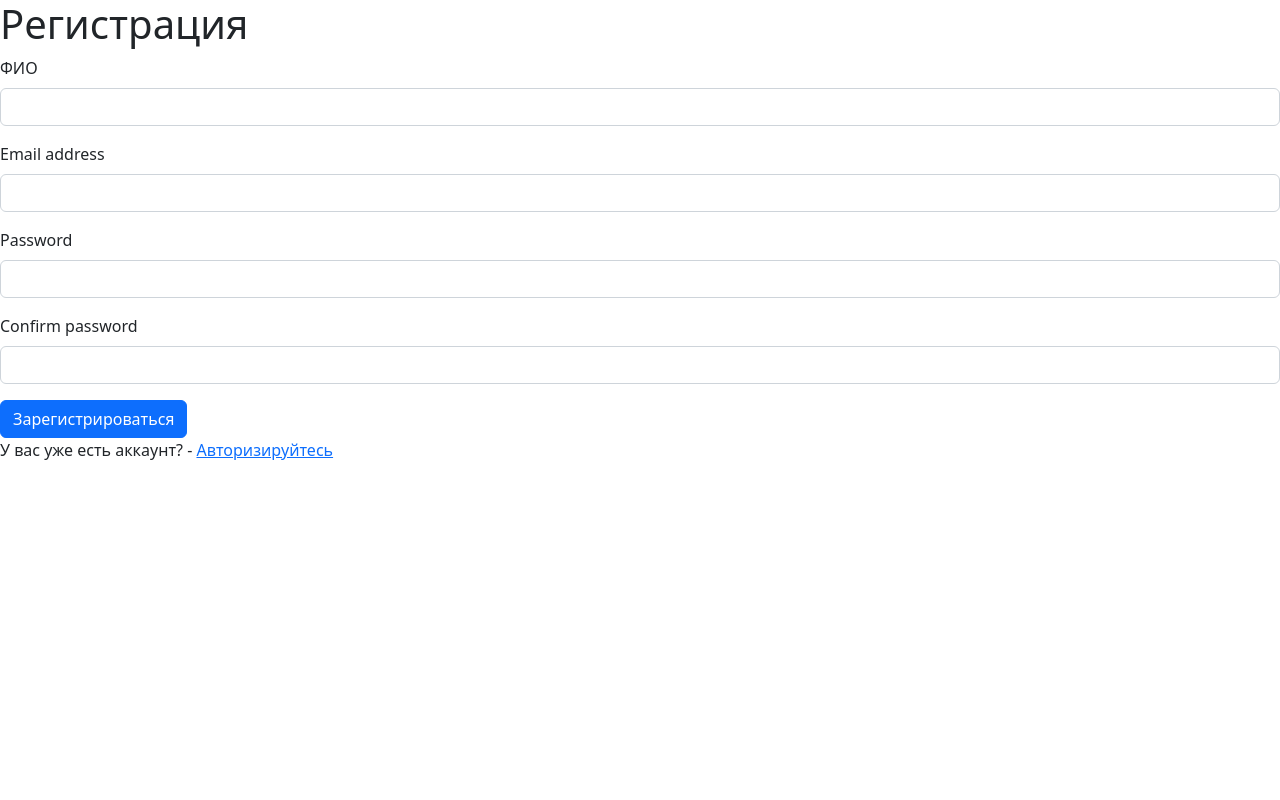
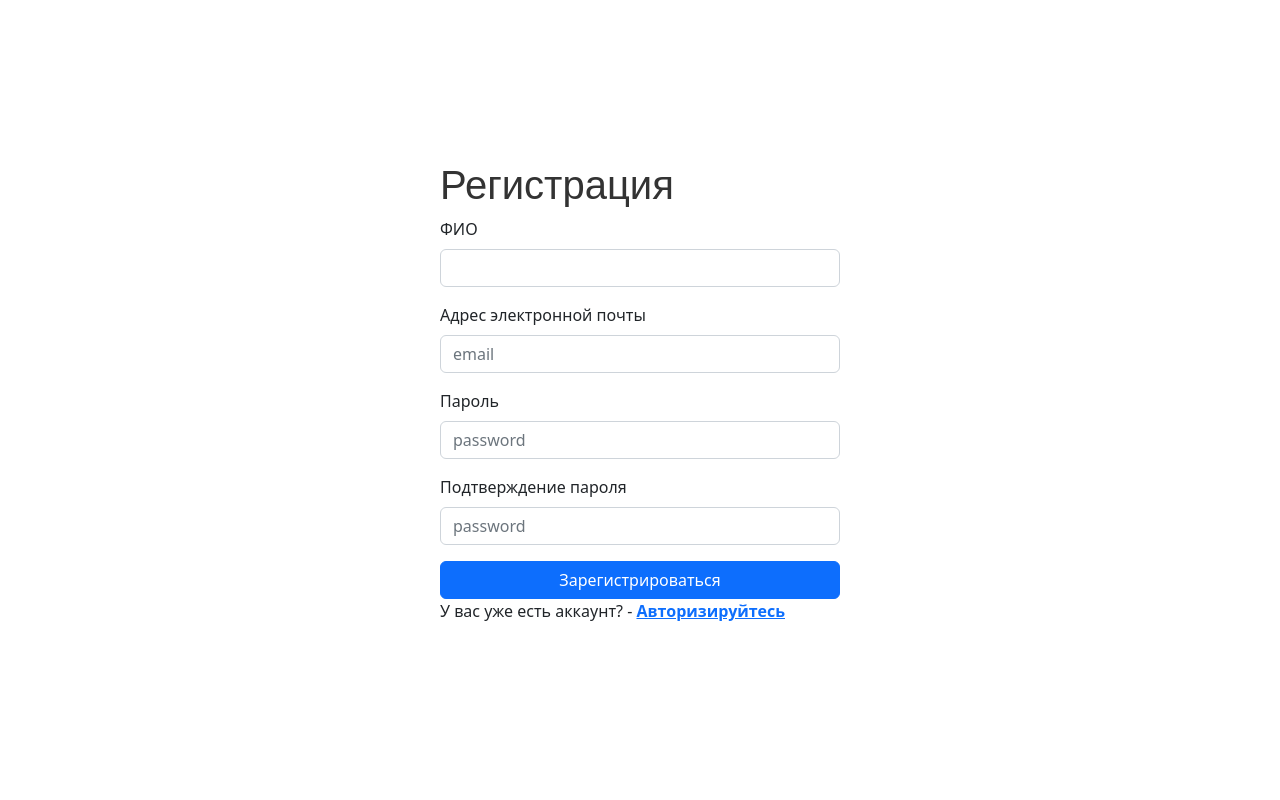
Before and after one commit to CyberJack7/careauto.ru, a PHP site: page /reg_page.php in a window 1280 px wide. Run offline with PHP 8.4, Linux system fonts and the light colour scheme.

Commit message:
Add main.css and Do some design.

```diff
--- /dev/null
+++ b/assets/css/main.css
@@ -0,0 +1,52 @@
+/* * {
+  margin: 0;
+  padding: 0;
+  box-sizing: border-box;
+} */
+
+h1,
+h2,
+h3,
+h4,
+h5,
+h6 {
+  font-family: Arial, Helvetica, sans-serif;
+  font-weight: 300;
+  color: #333;
+}
+
+body {
+  background-color: #f2f2f2;
+  height: 100vh;
+  display: flex;
+  align-items: center;
+  justify-content: center;
+  font-family: Helvetica, sans-serif;
+  color: #555;
+  font-weight: 300;
+  font-size: 16px;
+}
+
+a {
+  color: #7c9ab7;
+  font-weight: bold;
+  text-decoration: none;
+}
+
+p {
+  margin: 10px 0;
+}
+
+form {
+  display: flex;
+  flex-direction: column;
+  width: 400px;
+}
+
+input {
+  margin: 10px 0;
+  padding: 10px;
+  border: unset;
+  border-bottom: 2px solid #e3e3e3;
+  outline: none;
+}
--- a/reg_page.php
+++ b/reg_page.php
@@ -10,31 +10,45 @@ session_start();
     <meta charset="UTF-8" />
     <meta http-equiv="X-UA-Compatible" content="IE=edge" />
     <meta name="viewport" content="width=device-width, initial-scale=1.0" />
-    <link href="https://cdn.jsdelivr.net/npm/bootstrap@5.2.2/dist/css/bootstrap.min.css" rel="stylesheet" integrity="sha384-Zenh87qX5JnK2Jl0vWa8Ck2rdkQ2Bzep5IDxbcnCeuOxjzrPF/et3URy9Bv1WTRi" crossorigin="anonymous" />
-    <script src="https://cdn.jsdelivr.net/npm/@popperjs/core@2.11.6/dist/umd/popper.min.js" integrity="sha384-oBqDVmMz9ATKxIep9tiCxS/Z9fNfEXiDAYTujMAeBAsjFuCZSmKbSSUnQlmh/jp3" crossorigin="anonymous"></script>
-    <script src="https://cdn.jsdelivr.net/npm/bootstrap@5.2.2/dist/js/bootstrap.min.js" integrity="sha384-IDwe1+LCz02ROU9k972gdyvl+AESN10+x7tBKgc9I5HFtuNz0wWnPclzo6p9vxnk" crossorigin="anonymous"></script>
+    <link rel="stylesheet" href="/careauto.ru/assets/css/main.css">
+
+    <link href="https://cdn.jsdelivr.net/npm/bootstrap@5.2.2/dist/css/bootstrap.min.css" rel="stylesheet"
+        integrity="sha384-Zenh87qX5JnK2Jl0vWa8Ck2rdkQ2Bzep5IDxbcnCeuOxjzrPF/et3URy9Bv1WTRi" crossorigin="anonymous" />
+    <script src="https://cdn.jsdelivr.net/npm/@popperjs/core@2.11.6/dist/umd/popper.min.js"
+        integrity="sha384-oBqDVmMz9ATKxIep9tiCxS/Z9fNfEXiDAYTujMAeBAsjFuCZSmKbSSUnQlmh/jp3" crossorigin="anonymous">
+    </script>
+    <script src="https://cdn.jsdelivr.net/npm/bootstrap@5.2.2/dist/js/bootstrap.min.js"
+        integrity="sha384-IDwe1+LCz02ROU9k972gdyvl+AESN10+x7tBKgc9I5HFtuNz0wWnPclzo6p9vxnk" crossorigin="anonymous">
+    </script>
 
     <title>Careauto</title>
 </head>
 
 <body>
+
+    <div class="mx-auto">
         <h1>Регистрация</h1>
+
         <form action="/careauto.ru/vendor/signup.php" method="post">
             <div class="mb-3">
                 <label for="exampleInputEmail1" class="form-label">ФИО</label>
-            <input type="text" name="full_name" class="form-control" id="exampleInputEmail1" aria-describedby="emailHelp" />
+                <input type="text" name="full_name" class="form-control" id="exampleInputEmail1"
+                    aria-describedby="emailHelp" />
             </div>
             <div class="mb-3">
-            <label for="exampleInputEmail1" class="form-label">Email address</label>
-            <input type="text" name="email" class="form-control" id="exampleInputEmail1" aria-describedby="emailHelp" />
+                <label for="exampleInputEmail1" class="form-label">Адрес электронной почты</label>
+                <input type="email" placeholder="email" name="email" class="form-control" id="exampleInputEmail1"
+                    aria-describedby="emailHelp" />
             </div>
             <div class="mb-3">
-            <label for="exampleInputPassword1" class="form-label">Password</label>
-            <input type="password" name="pass" class="form-control" id="exampleInputPassword1" />
+                <label for="exampleInputPassword1" class="form-label">Пароль</label>
+                <input type="password" placeholder="password" name="pass" class="form-control"
+                    id="exampleInputPassword1" />
             </div>
             <div class="mb-3">
-            <label for="exampleInputPassword1" class="form-label">Confirm password</label>
-            <input type="password" name="pass_confirm" class="form-control" id="exampleInputPassword1" />
+                <label for="exampleInputPassword1" class="form-label">Подтверждение пароля</label>
+                <input type="password" placeholder="password" name="pass_confirm" class="form-control"
+                    id="exampleInputPassword1" />
             </div>
             <button type="submit" class="btn btn-primary">Зарегистрироваться</button>
             <p>У вас уже есть аккаунт? - <a href="/careauto.ru/index.php">Авторизируйтесь</a>
@@ -47,6 +61,7 @@ session_start();
             unset($_SESSION['message']);
             ?>
         </form>
+    </div>
 
 </body>
 
```
Also changed, not shown: index.php (+20 -9 lines). Lines whose indentation alone changed are shown as unchanged.
